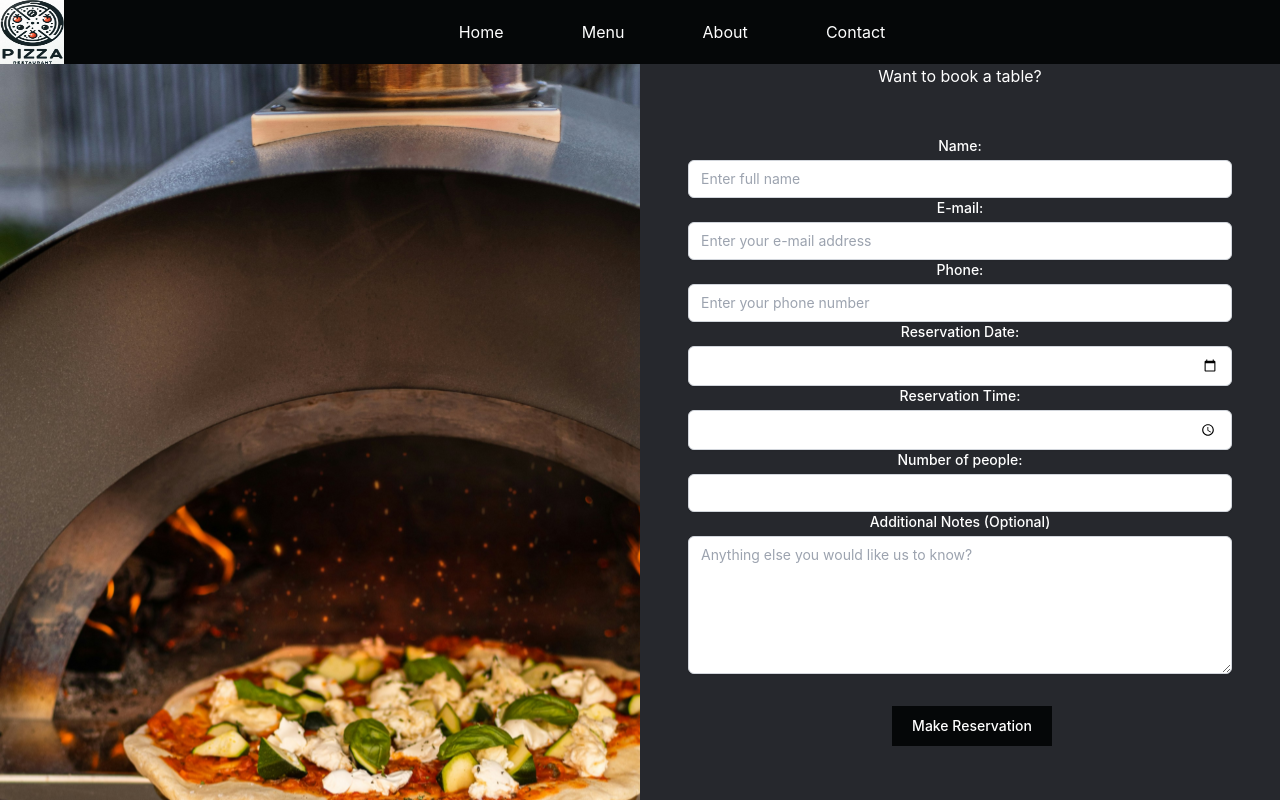
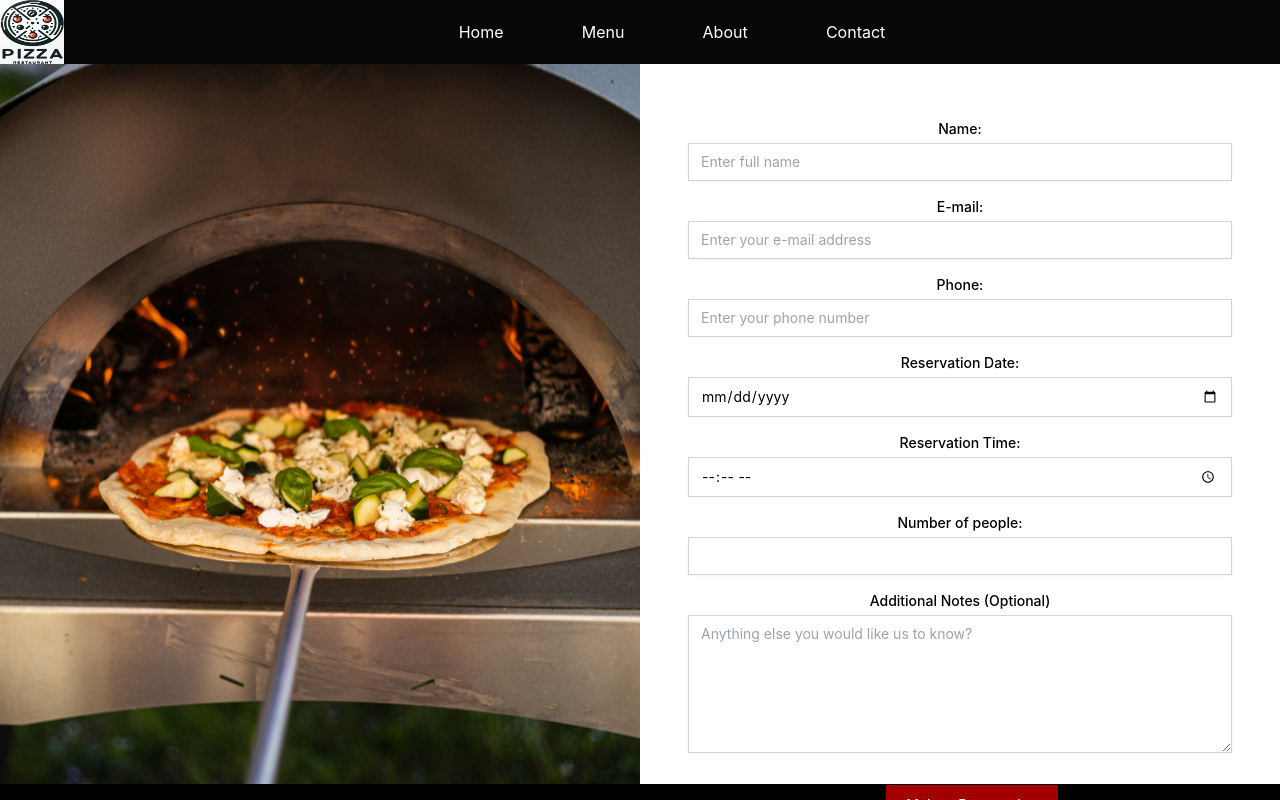
Before and after one commit to SammaniAri/PizzaRestaurant, a React (Create React App) app: page /contact in a window 1280 px wide. Shown: the top 800 px of the page. Built offline with nearby package versions, Linux system fonts and the light colour scheme.

Commit message:
styles in the form component

```diff
--- a/src/components/Form.jsx
+++ b/src/components/Form.jsx
@@ -8,10 +8,10 @@ const Form = () => {
 			<form
 				method="POST"
 				class="m-12">
-				<div>
+				<div class="mb-4">
 					<label
 						htmlFor="name"
-						class="block text-sm font-medium text-white">
+						class="block text-sm font-medium text-black">
 						Name:
 					</label>
 					<input
@@ -19,13 +19,13 @@ const Form = () => {
 						placeholder="Enter full name"
 						type="text"
 						required
-						className="mt-1 block w-full px-3 py-2 border border-gray-300 rounded-md shadow-sm focus:outline-none focus:ring-indigo-500 focus:border-indigo-500 sm:text-sm"
+						className="mt-1 block w-full px-3 py-2 border border-gray-300  shadow-sm focus:outline-none focus:ring-orange-600 focus:border-orange-600 sm:text-sm"
 					/>
 				</div>
-				<div>
+				<div class="mb-4">
 					<label
 						htmlFor="mail"
-						class="block text-sm font-medium text-white">
+						class="block text-sm font-medium  text-black">
 						E-mail:
 					</label>
 					<input
@@ -33,13 +33,13 @@ const Form = () => {
 						placeholder="Enter your e-mail address"
 						type="email"
 						required
-						className="mt-1 block w-full px-3 py-2 border border-gray-300 rounded-md shadow-sm focus:outline-none focus:ring-indigo-500 focus:border-indigo-500 sm:text-sm"
+						className="mt-1 block w-full px-3 py-2 border border-gray-300  shadow-sm focus:outline-none focus:ring-orange-600 focus:border-orange-600 sm:text-sm"
 					/>
 				</div>
-				<div>
+				<div class="mb-4">
 					<label
 						htmlFor="phone"
-						class="block text-sm font-medium text-white">
+						class="block text-sm font-medium  text-black">
 						Phone:
 					</label>
 					<input
@@ -47,51 +47,51 @@ const Form = () => {
 						placeholder="Enter your phone number"
 						type="number"
 						required
-						className="mt-1 block w-full px-3 py-2 border border-gray-300 rounded-md shadow-sm focus:outline-none focus:ring-indigo-500 focus:border-indigo-500 sm:text-sm"
+						className="mt-1 block w-full px-3 py-2 border border-gray-300  shadow-sm focus:outline-none focus:ring-orange-600 focus:border-orange-600 sm:text-sm"
 					/>
 				</div>
-				<div>
+				<div class="mb-4">
 					<label
 						htmlFor="date"
-						class="block text-sm font-medium text-white">
+						class="block text-sm font-medium  text-black">
 						Reservation Date:
 					</label>
 					<input
 						name="date"
 						type="date"
 						required
-						className="mt-1 block w-full px-3 py-2 border border-gray-300 rounded-md shadow-sm focus:outline-none focus:ring-indigo-500 focus:border-indigo-500 sm:text-sm"
+						className="mt-1 block w-full px-3 py-2 border border-gray-300  shadow-sm focus:outline-none focus:ring-orange-600 focus:border-orange-600 sm:text-sm"
 					/>
 				</div>
-				<div>
+				<div class="mb-4">
 					<label
 						htmlFor="time"
-						class="block text-sm font-medium text-white">
+						class="block text-sm font-medium  text-black">
 						Reservation Time:
 					</label>
 					<input
 						name="time"
 						type="time"
 						required
-						className="mt-1 block w-full px-3 py-2 border border-gray-300 rounded-md shadow-sm focus:outline-none focus:ring-indigo-500 focus:border-indigo-500 sm:text-sm"
+						className="mt-1 block w-full px-3 py-2 border border-gray-300  shadow-sm focus:outline-none focus:ring-orange-600 focus:border-orange-600 sm:text-sm"
+					/>
+				</div>
+				<div class="mb-4">
+					<label
+						htmlFor="headCount"
+						class="block text-sm font-medium  text-black">
+						Number of people:
+					</label>
+					<input
+						name="headCount"
+						type="text"
+						className="mt-1 block w-full px-3 py-2 border border-gray-300  shadow-sm focus:outline-none focus:ring-orange-600 focus:border-orange-600 sm:text-sm"
 					/>
 				</div>
 				<div>
 					<label
 						htmlFor="headCount"
-						class="block text-sm font-medium text-white">
-						Number of people:
-					</label>
-					<input
-						name="headCount"
-						type="text"
-						className="mt-1 block w-full px-3 py-2 border border-gray-300 rounded-md shadow-sm focus:outline-none focus:ring-indigo-500 focus:border-indigo-500 sm:text-sm"
-					/>
-				</div>
-				<div>
-					<label
-						htmlFor="headCount"
-						class="block text-sm font-medium text-white">
+						class="block text-sm font-medium  text-black">
 						Additional Notes (Optional)
 					</label>
 					<textarea
@@ -99,11 +99,11 @@ const Form = () => {
 						name="headCount"
 						placeholder="Anything else you would like us to know?"
 						type="text"
-						className="mt-1 block w-full px-3 py-2 border border-gray-300 rounded-md shadow-sm focus:outline-none focus:ring-indigo-500 focus:border-indigo-500 sm:text-sm"></textarea>
+						className="mt-1 block w-full px-3 py-2 border border-gray-300  shadow-sm focus:outline-none focus:ring-orange-600 focus:border-orange-600 sm:text-sm"></textarea>
 				</div>
-				<button class="text-white bg-[#050708] hover:bg-[#A20000]/80 focus:ring-2 focus:outline-none focus:ring-[#050708]/50 font-medium text-sm px-5 py-2.5 text-center inline-flex items-center dark:hover:bg-[#050708]/40 dark:focus:ring-gray-600 me-2 m-8 p-2">
+				<button class="text-white bg-[#A20000] hover:bg-[#A20000]/80 focus:ring-2 focus:outline-none focus:ring-[#050708]/50 font-medium text-sm px-5 py-2.5 text-center inline-flex items-center dark:hover:bg-[#050708]/40 dark:focus:ring-gray-600 me-2 m-8 p-2">
 					{" "}
-					Make Reservation
+					Make a Reservation
 				</button>
 			</form>
 		</div>
--- a/src/pages/Contact.jsx
+++ b/src/pages/Contact.jsx
@@ -6,13 +6,13 @@ import Form from "../components/Form";
 
 const Contact = () => {
 	return (
-		<div class="flex flex-wrap min-h-screen bg-no-repeat bg-cover">
+		<div className="contact w-full h-[90vh] flex bg-white ">
 			<div
-				class="leftSide w-1/2"
+				className="leftSide h-full flex-[1_1_50%] bg-center bg-no-repeat bg-cover"
 				style={{
 					backgroundImage: `url(${oven})`,
 				}}></div>
-			<div class="rightSide w-1/2">
+			<div className="rightSide h-full  flex-[1_1_50%] flex flex-col justify-center mt-12 text-2xl text-black">
 				<p>Want to book a table?</p>
 				<Form />
 			</div>
--- a/src/pages/Home.jsx
+++ b/src/pages/Home.jsx
@@ -24,7 +24,7 @@ const Home = () => {
 						<Link to="/menu">
 							<button
 								type="button"
-								class="text-white bg-[#050708] hover:bg-[#A20000]/80 focus:ring-2 focus:outline-none focus:ring-[#050708]/50 font-medium text-sm px-5 py-2.5 text-center inline-flex items-center dark:hover:bg-[#050708]/40 dark:focus:ring-gray-600 me-2 mb-2 p-2">
+								class="text-white bg-[#A20000] hover:bg-[#A20000]/80 focus:ring-2 focus:outline-none focus:ring-[#050708]/50 font-medium text-sm px-5 py-2.5 text-center inline-flex items-center dark:hover:bg-[#050708]/40 dark:focus:ring-gray-600 me-2 mb-2 p-2">
 								Order Now
 							</button>
 						</Link>
```
